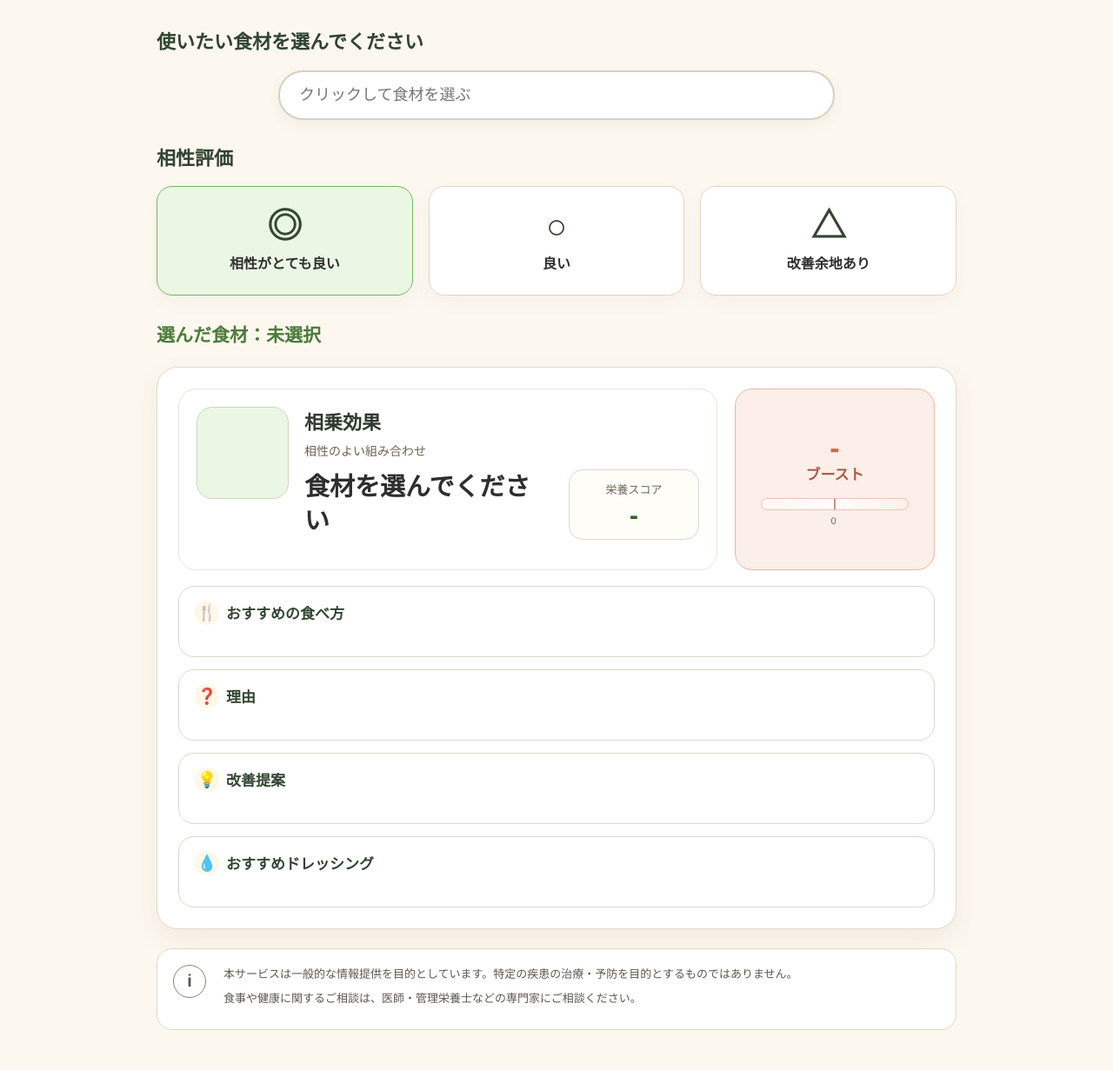
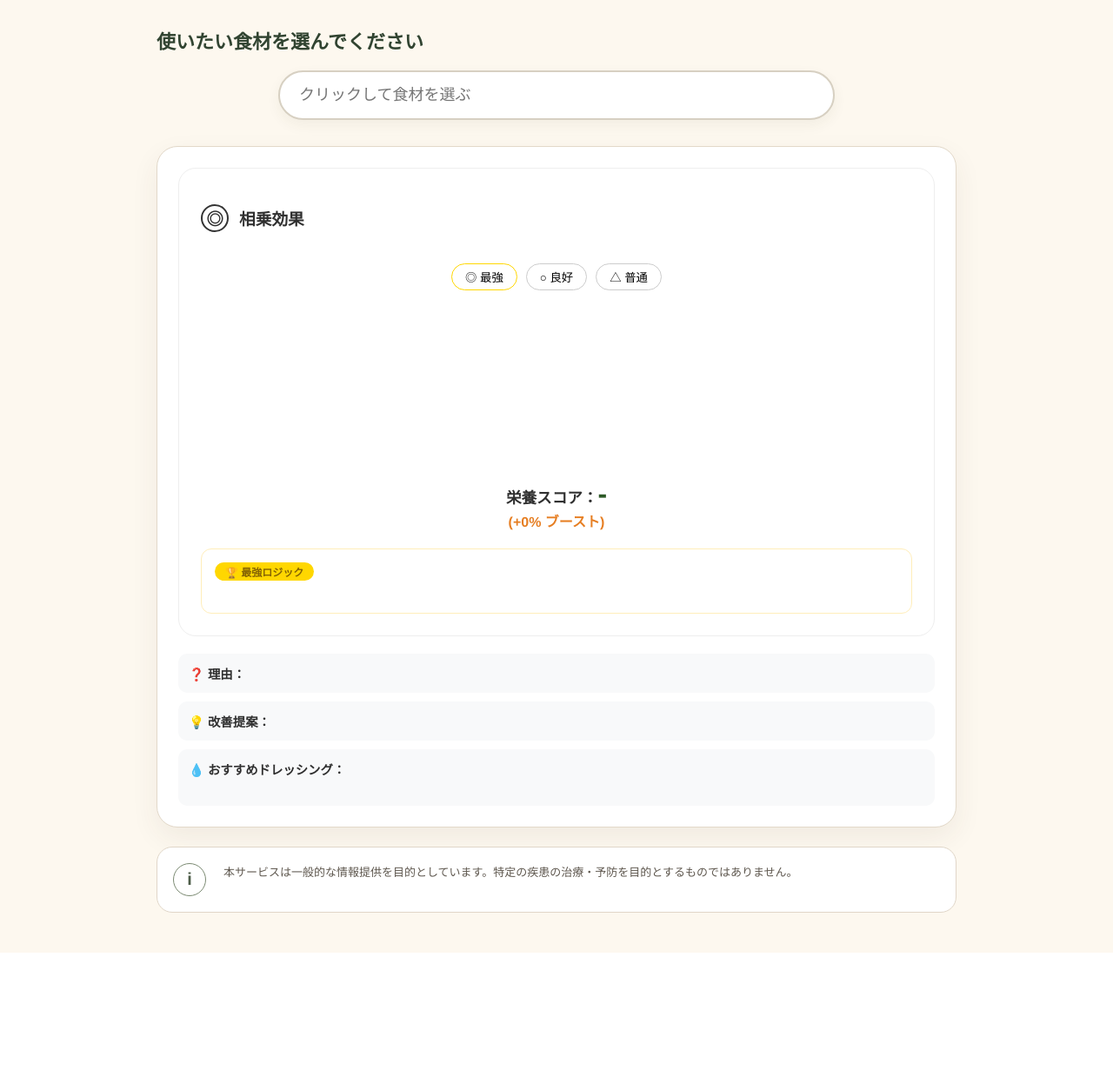
Before and after one commit to kugi227/food-pair-app, a Flask app: page / in a window 1280 px wide. Shown: the part 132-1363 px from the top of the page at 87% size. After the commit the page ends 1228 px from the top, so only its background shows below. Run offline with Flask 3, Linux system fonts and the light colour scheme; a map, chart or similar area stays blank.

Commit message:
feat: 栄養判定の切り替えボタン実装とファイル配置の整理

```diff
--- a/app.py
+++ b/app.py
@@ -7,7 +7,7 @@ app = Flask(__name__)
 # =========================
 # foods.json 読み込み
 # =========================
-with open("foods.json", "r", encoding="utf-8") as f:
+with open("static/foods.json", "r", encoding="utf-8") as f:
     foods = json.load(f)
 
 # =========================
--- a/static/script.js
+++ b/static/script.js
@@ -1,3 +1,18 @@
+// プログラム全体で使うデータの名前を定義します
+let foods = [];
+
+// static フォルダの直下を読みに行くように指定します
+fetch('/static/foods.json')
+  .then(response => {
+    if (!response.ok) throw new Error('ファイルが見つかりません');
+    return response.json();
+  })
+  .then(data => {
+    foods = data;
+    console.log("読み込み成功！", foods);
+  })
+  .catch(error => console.error("読み込みエラー:", error));
+
 let foodCatalog = {};
 let foodData = {};
 let selectedFood = "";
@@ -212,46 +227,100 @@ function resetFoodSelectionPanel() {
   clearResultDisplay();
 }
 
-function updateDisplay() {
-  const food = foodData[selectedFood];
-  if (!food) {
-    clearResultDisplay();
-    return;
-  }
+let currentFoodId = ""; // 今選んでいる食材を保存する変数（関数の外に書いてください）
 
-  const data = food[selectedRating];
+function updateDisplay(foodId, pairIndex = 0) {
+    // 1. データの特定
+    if (!foodId) return;
+    currentFoodId = foodId; // 今の食材IDを記憶しておく
 
-  document.getElementById("selectedFood").textContent = `選んだ食材：${food.emoji} ${food.name}`;
-  const resultStatusIcon = document.getElementById("resultStatusIcon");
-  resultStatusIcon.textContent = data.icon || "";
-  resultStatusIcon.classList.remove("excellent", "good", "improve");
-  resultStatusIcon.classList.add(selectedRating);
-  document.getElementById("pairTitle").textContent = data.pairTitle || "";
-  document.getElementById("nutritionScore").textContent = data.nutritionScore || "-";
-  document.getElementById("boostRate").textContent = data.boostRate || "-";
-  document.getElementById("suggestion").textContent = data.suggestion || "";
-  document.getElementById("reason").textContent = data.reason || "";
-  document.getElementById("improvement").textContent = data.improvement || "";
+    const food = foods.find(f => f.id === foodId);
+    if (!food) return;
 
-  const boostTags = document.getElementById("boostTags");
-  boostTags.innerHTML = "";
-  data.boosts.forEach(b => {
-    const span = document.createElement("span");
-    span.className = "tag";
-    span.textContent = b;
-    boostTags.appendChild(span);
-  });
+    // 2. 表示するペア（◎、○、△）を特定する
+    // good_pairs(◎), better_pairs(○), bad_pairs(△) の順でひとまとめにする
+    const allPairs = [
+        ...(food.good_pairs || []),
+        ...(food.better_pairs || []),
+        ...(food.bad_pairs || [])
+    ];
 
-  const dressingList = document.getElementById("dressingList");
-  dressingList.innerHTML = "";
-  data.dressings.forEach(d => {
-    const li = document.createElement("li");
-    li.textContent = d;
-    dressingList.appendChild(li);
-  });
+    // 指定された番号のペアを取り出す（なければ1番目のペアを表示）
+    const currentPair = allPairs[pairIndex] || food.good_pairs[0];
+    const score = Math.round(currentPair.boost * 100);
 
-  updateBoostMeter(data.boostRate);
-  ratingCards.forEach(c => c.classList.toggle("active", c.dataset.rating === selectedRating));
+    // 3. 判定（◎○△）に合わせてカードの見た目を変える
+    const logicBox = document.getElementById("logicBox");
+    const cardTitle = document.getElementById("cardTitle");
+    const statusIcon = document.getElementById("resultStatusIcon");
+
+    if (pairIndex === 0 && score >= 130) {
+        logicBox.classList.add("logic-gold"); // 黄金デザイン適用
+        cardTitle.textContent = "黄金の栄養ブースト";
+        statusIcon.textContent = "◎";
+    } else {
+        logicBox.classList.remove("logic-gold"); // 通常デザイン
+        cardTitle.textContent = pairIndex === 1 ? "栄養の組み合わせ：良好" : "栄養の組み合わせ：普通";
+        statusIcon.textContent = pairIndex === 1 ? "○" : "△";
+    }
+
+    // 4. テキストデータの流し込み
+    document.getElementById("foodEmojiDisplay").textContent = food.emoji;
+    document.getElementById("foodNameLabel").textContent = `食材：${food.food}`;
+    document.getElementById("nutritionScore").textContent = score;
+    document.getElementById("boostRate").textContent = `+${Math.round((currentPair.boost - 1) * 100)}%`;
+
+    // ペアの相手の名前と、理由を表示
+    // 相手の名前を候補（name, partner, food_name）から探して表示する
+    // partner がさらに中に入っている場合や、別の名前（food）で入っている場合を網羅
+const partnerName = currentPair.food || currentPair.name || currentPair.partner || "玉ねぎ等";
+    document.getElementById("bestMethodTitle").textContent = `${food.food} × ${partnerName}`;
+    document.getElementById("scientificEvidence").textContent = food.logic.reason;
+    document.getElementById("reason").textContent = food.logic.reason;
+    document.getElementById("improvement").textContent = food.logic.action;
+
+    const dList = document.getElementById("dressingList");
+    dList.innerHTML = food.dressings.map(d => `<li>${d}</li>`).join("");
+
+    // 5. チャート描画（既存のグラフを壊してから新しく作る）
+    const ctx = document.getElementById('radarChart').getContext('2d');
+    let chartStatus = Chart.getChart("radarChart");
+    if (chartStatus !== undefined) {
+        chartStatus.destroy();
+    }
+
+    const chartValues = [
+        food.chart_data["栄養"] || 0,
+        food.chart_data["吸収"] || 80,
+        food.chart_data["脂質"] || 0,
+        food.chart_data["酵素"] || 0,
+        food.chart_data["抗酸化"] || food.chart_data["糖質"] || 0
+    ];
+
+    new Chart(ctx, {
+        type: 'radar',
+        data: {
+            labels: ['栄養', '吸収', '脂質', '酵素', '抗酸化'],
+            datasets: [{
+                data: chartValues,
+                backgroundColor: 'rgba(255, 215, 0, 0.4)',
+                borderColor: '#ffd700',
+                borderWidth: 3,
+                pointBackgroundColor: '#ffd700'
+            }]
+        },
+        options: {
+            scales: {
+                r: {
+                    min: 0,
+                    max: 100,
+                    ticks: { display: false, stepSize: 20 },
+                    pointLabels: { font: { size: 12, weight: 'bold' } }
+                }
+            },
+            plugins: { legend: { display: false } }
+        }
+    });
 }
 
 function clearResultDisplay() {
--- a/static/style.css
+++ b/static/style.css
@@ -755,3 +755,133 @@ h1 {
     min-width: 0;
   }
 }
+
+/* --- 黄金カード再現セクション --- */
+
+/* カード全体のコンテナ */
+.logic-box-container {
+    background: white;
+    border-radius: 20px;
+    padding: 25px;
+    margin-bottom: 20px;
+    transition: all 0.3s ease;
+    border: 1px solid #eee;
+}
+
+/* 黄金状態のクラス（JSで切り替えます） */
+.logic-gold {
+    background: linear-gradient(145deg, #ffffff, #fff9e6, #ffeb99) !important;
+    border: 2px solid #ffd700 !important;
+    box-shadow: 0 10px 30px rgba(255, 215, 0, 0.2);
+}
+
+/* ヘッダー部分（アイコンとタイトル） */
+.card-header-main {
+    display: flex;
+    align-items: center;
+    gap: 12px;
+    margin-bottom: 20px;
+}
+
+.result-icon-circle {
+    width: 32px;
+    height: 32px;
+    border-radius: 50%;
+    border: 2px solid #333;
+    display: flex;
+    align-items: center;
+    justify-content: center;
+    font-weight: bold;
+    font-size: 1.2rem;
+}
+
+/* 中央：画像とチャートの横並び */
+.card-body-visual {
+    display: flex;
+    justify-content: space-around;
+    align-items: center;
+    background: rgba(255, 255, 255, 0.6);
+    border-radius: 15px;
+    padding: 15px;
+    margin-bottom: 20px;
+}
+
+/* スコア表示 */
+.score-display-row {
+    text-align: center;
+    margin-bottom: 20px;
+}
+
+.score-main-val {
+    font-size: 1.1rem;
+    font-weight: bold;
+}
+
+#nutritionScore {
+    font-size: 2rem;
+    color: #2d5a27;
+}
+
+.boost-val-sub {
+    color: #e67e22;
+    font-weight: bold;
+}
+
+/* 最強ロジックのタグと内容 */
+.logic-content-area {
+    background: white;
+    border-radius: 12px;
+    padding: 15px;
+    border: 1px solid #ffeeba;
+}
+
+.best-logic-tag {
+    background: #ffd700;
+    color: #856404;
+    display: inline-block;
+    padding: 2px 12px;
+    border-radius: 20px;
+    font-size: 0.75rem;
+    font-weight: bold;
+    margin-bottom: 8px;
+}
+
+.logic-title-text {
+    font-size: 1.2rem;
+    margin: 5px 0;
+    color: #333;
+}
+
+.logic-description {
+    font-size: 0.9rem;
+    color: #666;
+    line-height: 1.5;
+}
+
+/* 詳細情報（リスト形式） */
+.detail-info-section {
+    display: flex;
+    flex-direction: column;
+    gap: 10px;
+}
+
+.info-item {
+    background: #f8f9fa;
+    padding: 12px;
+    border-radius: 10px;
+    font-size: 0.9rem;
+}
+
+.horizontal-list {
+    display: flex;
+    gap: 10px;
+    list-style: none;
+    padding: 0;
+    margin-top: 5px;
+}
+
+.horizontal-list li {
+    background: #e9ecef;
+    padding: 2px 10px;
+    border-radius: 15px;
+}
--- a/templates/index.html
+++ b/templates/index.html
@@ -21,20 +21,13 @@
       <h2>使いたい食材を選んでください</h2>
       <div class="food-search-wrapper" id="foodSearchWrapper">
         <div class="search-controls">
-          <input
-            type="text"
-            id="foodSearch"
-            class="food-search-input"
-            placeholder="クリックして食材を選ぶ"
-            autocomplete="off"
-          >
+          <input type="text" id="foodSearch" class="food-search-input" placeholder="クリックして食材を選ぶ" autocomplete="off">
           <button type="button" id="foodSearchOk" class="search-ok-button">OK</button>
         </div>
         <div class="selected-food-chip" id="selectedFoodChip" hidden>
           <span id="selectedFoodChipText"></span>
-          <button type="button" id="clearSelectedFood" class="selected-food-clear" aria-label="選択中の食材を消す">×</button>
+          <button type="button" id="clearSelectedFood" class="selected-food-clear">×</button>
         </div>
-
         <div id="foodCandidatePanel" class="food-candidate-panel" aria-hidden="true">
           <div id="foodCategoryTabs" class="food-category-tabs"></div>
           <div id="searchSubOptions" class="search-sub-options"></div>
@@ -43,115 +36,43 @@
       </div>
     </section>
 
-    <section class="section">
-      <h2>相性評価</h2>
-      <div class="rating-cards">
-        <div class="rating-card active" id="ratingExcellent" data-rating="excellent">
-          <div class="rating-icon">◎</div>
-          <p>相性がとても良い</p>
+    <section class="result-wrapper" id="resultContainer">
+      <div id="logicBox" class="logic-box-container">
+        <div class="card-header-main">
+          <div class="result-icon-circle" id="resultStatusIcon">◎</div>
+          <h3 id="cardTitle">相乗効果</h3>
+        </div> <div class="pair-tabs" style="display: flex; gap: 10px; margin: 15px 0; justify-content: center;">
+            <button onclick="updateDisplay(currentFoodId, 0)" style="padding: 5px 15px; cursor: pointer; border-radius: 20px; border: 1px solid #ffd700; background: #fff;">◎ 最強</button>
+            <button onclick="updateDisplay(currentFoodId, 1)" style="padding: 5px 15px; cursor: pointer; border-radius: 20px; border: 1px solid #ccc; background: #fff;">○ 良好</button>
+            <button onclick="updateDisplay(currentFoodId, 2)" style="padding: 5px 15px; cursor: pointer; border-radius: 20px; border: 1px solid #ccc; background: #fff;">△ 普通</button>
         </div>
 
-        <div class="rating-card" id="ratingGood" data-rating="good">
-          <div class="rating-icon">○</div>
-          <p>良い</p>
-        </div>
-
-        <div class="rating-card" id="ratingImprove" data-rating="improve">
-          <div class="rating-icon">△</div>
-          <p>改善余地あり</p>
-        </div>
-      </div>
-    </section>
-
-    <section class="section selected-section">
-      <p class="selected-food" id="selectedFood">選んだ食材：未選択</p>
-    </section>
-
-    <section class="result-wrapper">
-      <div class="result-top">
-        <div class="result-main">
-          <div class="result-main-left-icon" id="resultStatusIcon">◎</div>
-
-          <div class="result-main-content">
-            <h3>相乗効果</h3>
-            <p class="small-label">相性のよい組み合わせ</p>
-
-            <div class="pair-row">
-              <div>
-                <p class="pair-title" id="pairTitle">食材を選んでください</p>
-              </div>
-
-              <div class="score-box">
-                <div class="score-label-row">
-                  <p class="score-label">栄養スコア</p>
-                </div>
-                <p class="score-number" id="nutritionScore">120</p>
-                <p class="help-popover score-help-popover">
-                  栄養スコアは、食材の栄養バランスを点数で表したものです。
-                </p>
-              </div>
-            </div>
-
-            <div class="support-tags" id="boostTags">
-              <span class="tag">抗酸化サポート</span>
-              <span class="tag">たんぱく質活用サポート</span>
-              <span class="tag">エイジングケアサポート</span>
-            </div>
+        <div class="logic-content">
+          <div class="food-display">
+            <span id="foodEmojiDisplay" style="font-size: 5rem;"></span>
+            <p id="foodNameLabel" style="font-weight: bold;"></p>
+          </div>
+          <div class="chart-box" style="width: 200px; height: 200px;">
+            <canvas id="radarChart"></canvas>
           </div>
         </div>
 
-        <div class="boost-box">
-          <p class="boost-rate" id="boostRate">+20%</p>
-          <div class="boost-label-row">
-            <p class="boost-text">ブースト</p>
-          </div>
-          <div class="boost-meter" aria-label="ブーストメーター">
-            <div class="boost-meter-track">
-              <div class="boost-meter-center"></div>
-              <div class="boost-meter-bar boost-meter-bar-negative" id="boostMeterNegative"></div>
-              <div class="boost-meter-bar boost-meter-bar-positive" id="boostMeterPositive"></div>
-            </div>
-            <div class="boost-meter-labels">
-              <span>-20%</span>
-              <span>0</span>
-              <span>+20%</span>
-            </div>
-          </div>
-          <p class="help-popover boost-help-popover">
-            ブーストは、食材の組み合わせによって栄養の良さが高まることを表しています。
-          </p>
+        <div class="score-display-row">
+          <div class="score-main-val">栄養スコア：<span id="nutritionScore">-</span></div>
+          <div class="boost-val-sub">(<span id="boostRate">+0%</span> ブースト)</div>
+        </div>
+
+        <div class="logic-content-area">
+          <div class="best-logic-tag">🏆 最強ロジック</div>
+          <h4 id="bestMethodTitle" class="logic-title-text"></h4>
+          <p id="scientificEvidence" class="logic-description"></p>
         </div>
       </div>
 
-      <div class="info-row">
-        <div class="info-content">
-          <h4><span class="info-icon" aria-hidden="true">🍴</span>おすすめの食べ方</h4>
-          <p id="suggestion">納豆にすりごまを加える</p>
-        </div>
-      </div>
-
-      <div class="info-row">
-        <div class="info-content">
-          <h4><span class="info-icon" aria-hidden="true">❓</span>理由</h4>
-          <p id="reason">納豆のたんぱく質と胡麻のビタミンEが相乗的に働き、抗酸化作用が高まります。</p>
-        </div>
-      </div>
-
-      <div class="info-row">
-        <div class="info-content">
-          <h4><span class="info-icon" aria-hidden="true">💡</span>改善提案</h4>
-          <p id="improvement">納豆にすりごまを加えることで、栄養価が向上し、風味も豊かになります。</p>
-        </div>
-      </div>
-
-      <div class="info-row">
-        <div class="info-content">
-          <h4><span class="info-icon" aria-hidden="true">💧</span>おすすめドレッシング</h4>
-          <ul id="dressingList">
-            <li>ごまドレッシング</li>
-            <li>和風しょうゆドレッシング</li>
-          </ul>
-        </div>
+      <div class="detail-info-section">
+        <div class="info-item"><strong>❓ 理由：</strong><span id="reason"></span></div>
+        <div class="info-item"><strong>💡 改善提案：</strong><span id="improvement"></span></div>
+        <div class="info-item"><strong>💧 おすすめドレッシング：</strong><ul id="dressingList" class="horizontal-list"></ul></div>
       </div>
     </section>
 
@@ -159,11 +80,11 @@
       <div class="notice-icon">i</div>
       <div>
         <p>本サービスは一般的な情報提供を目的としています。特定の疾患の治療・予防を目的とするものではありません。</p>
-        <p>食事や健康に関するご相談は、医師・管理栄養士などの専門家にご相談ください。</p>
       </div>
     </section>
   </main>
 
+  <script src="https://cdn.jsdelivr.net/npm/chart.js"></script>
   <script src="{{ url_for('static', filename='script.js') }}"></script>
 </body>
 </html>
```
Also changed, not shown: static/foods.json (renamed from foods.json).
